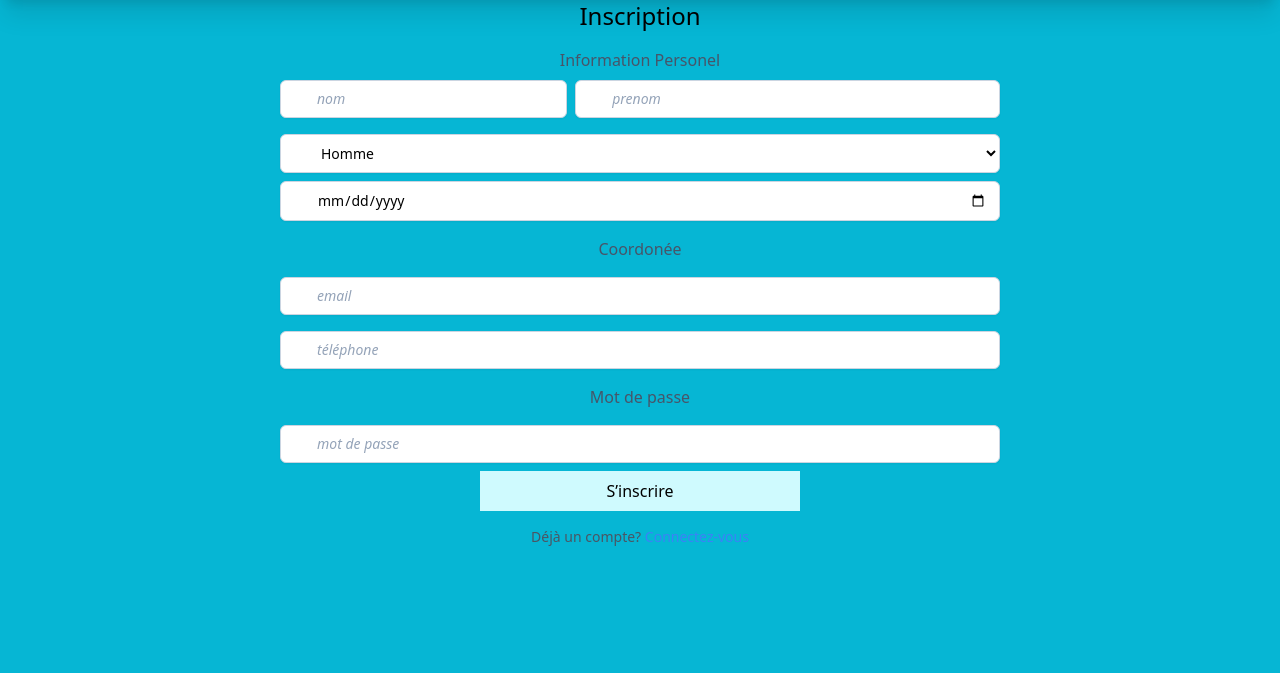
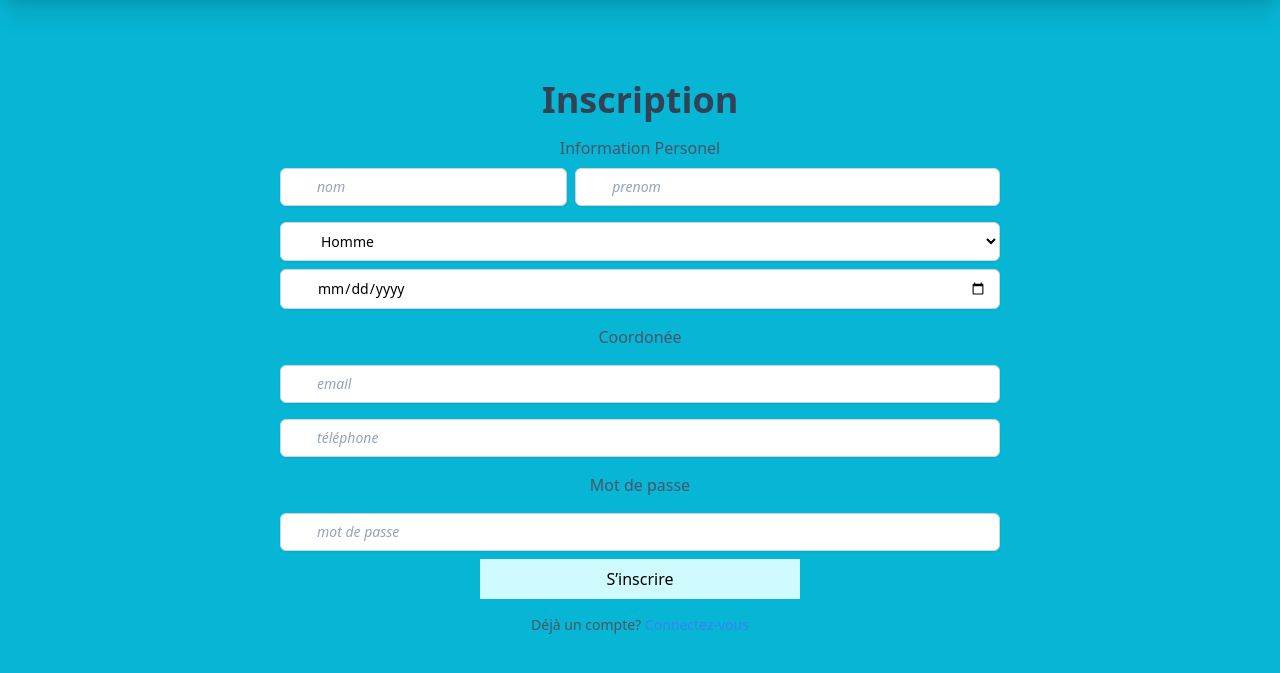
Before and after one commit to rboucheron/sae303, a PHP site: page /index.php?inscription in a window 1280 px wide. Shown: the part 72-745 px from the top of the page. Run offline with PHP 8.4, Linux system fonts and the light colour scheme; style sheets or scripts are compiled from the project's sources.

Commit message:
style inscription

```diff
--- a/component/InscriptionForm.php
+++ b/component/InscriptionForm.php
@@ -9,9 +9,9 @@
 }
 ?>
 
-<section>
+<section class="mt-20 w-full">
 <form action="" method="post">
-        <h1 class="w-full text-center text-2xl">Inscription</h1>
+        <h1 class="text-sm lg:text-4xl w-3/4 m-auto text-center text-slate-700 font-bold">Inscription</h1>
         <div class="w-3/4 m-auto flex flex-col ">
             <h3 class="w-full mt-4 text-slate-600 text-center"> Information Personel</h3>
             <div class="w-3/4 m-auto flex  place-content-start ">
```
